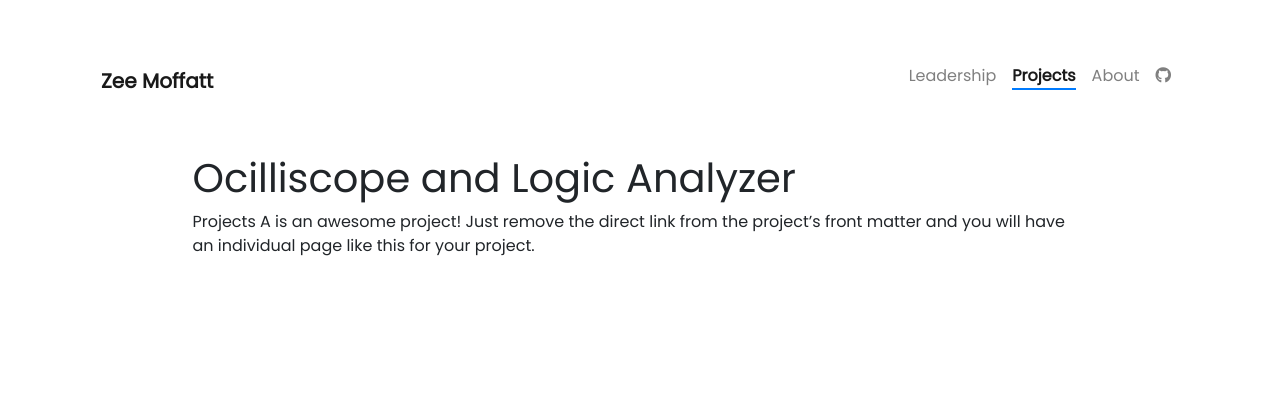
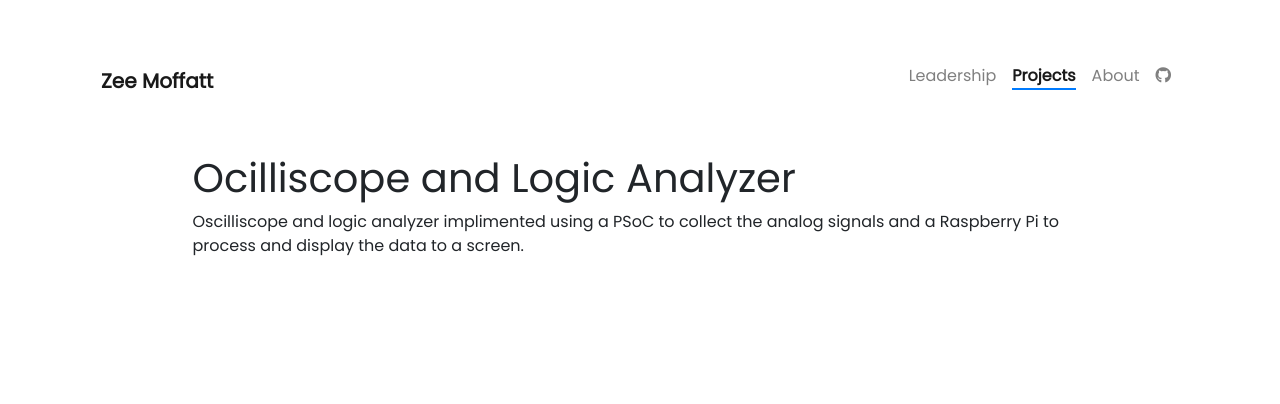
Before and after one commit to zmoffatt/zmoffatt.github.io, a Jekyll site: the page built from _projects/7_OScope_and_Logic.md, in a window 1280 px wide. Shown: the top 404 px of the page. Built offline with Jekyll 4.4.1, drawn with Linux system fonts in a browser that asks for light colours; nearby versions of some CDN libraries; comment, search, counter and statistics services are not loaded.

Commit message:
Additional fixes

```diff
--- a/_projects/7_OScope_and_Logic.md
+++ b/_projects/7_OScope_and_Logic.md
@@ -7,4 +7,4 @@ description: Digital Ocilliscope and Logic Analyzer created on a PSoC Microcontr
 
 # Ocilliscope and Logic Analyzer
 
-Projects A is an awesome project! Just remove the direct link from the project's front matter and you will have an individual page like this for your project.
+Oscilliscope and logic analyzer implimented using a PSoC to collect the analog signals and a Raspberry Pi to process and display the data to a screen.
```
Also changed, not shown: _projects/2_Mechatronics_Autonomous_Robot.md (+1 -1 lines).
